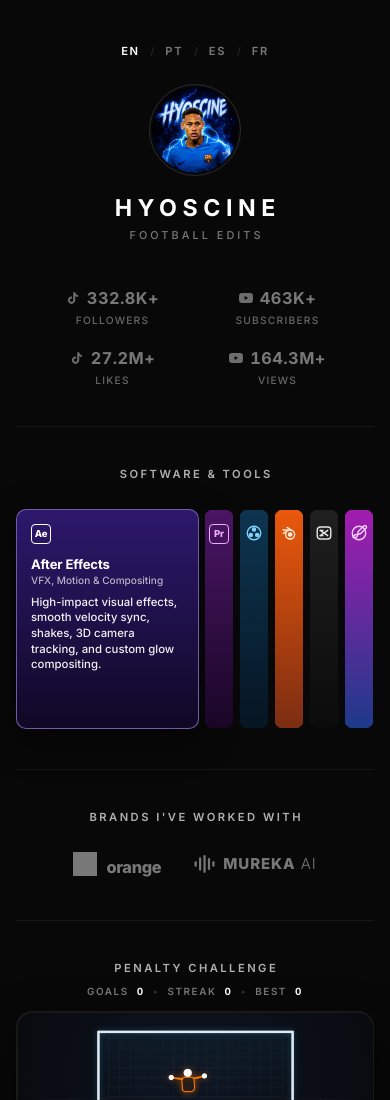
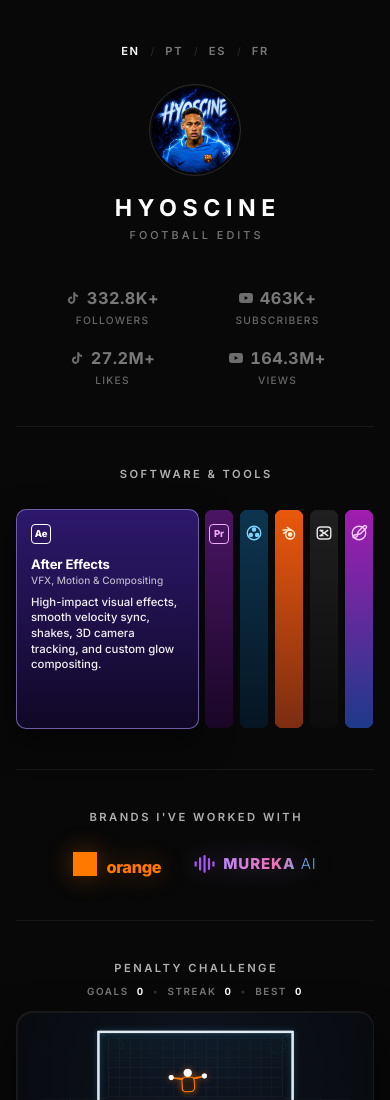
Before and after one commit to hy0scin3/website, a plain HTML site: page index.html in a window 390 px wide. Shown: the top 1100 px of the page. Drawn offline with Linux system fonts and the light colour scheme.

Commit message:
feat: show brand colors by default on mobile

```diff
--- a/style.css
+++ b/style.css
@@ -863,4 +863,25 @@ body {
   .brands-row {
     gap: 32px;
   }
+
+  /* No celular, exibe as marcas colaboradoras já com as cores oficiais */
+  .brand-orange {
+    color: #ff7900;
+    filter: drop-shadow(0 0 12px rgba(255, 121, 0, 0.35));
+  }
+
+  .brand-mureka {
+    color: #c084fc;
+    filter: drop-shadow(0 0 12px rgba(192, 132, 252, 0.35));
+  }
+
+  .brand-mureka .mureka-wave {
+    color: #a855f7;
+  }
+
+  .brand-mureka .mureka-word {
+    background: linear-gradient(90deg, #c084fc 0%, #f472b6 55%, #38bdf8 100%);
+    -webkit-background-clip: text;
+    -webkit-text-fill-color: transparent;
+  }
 }
```
